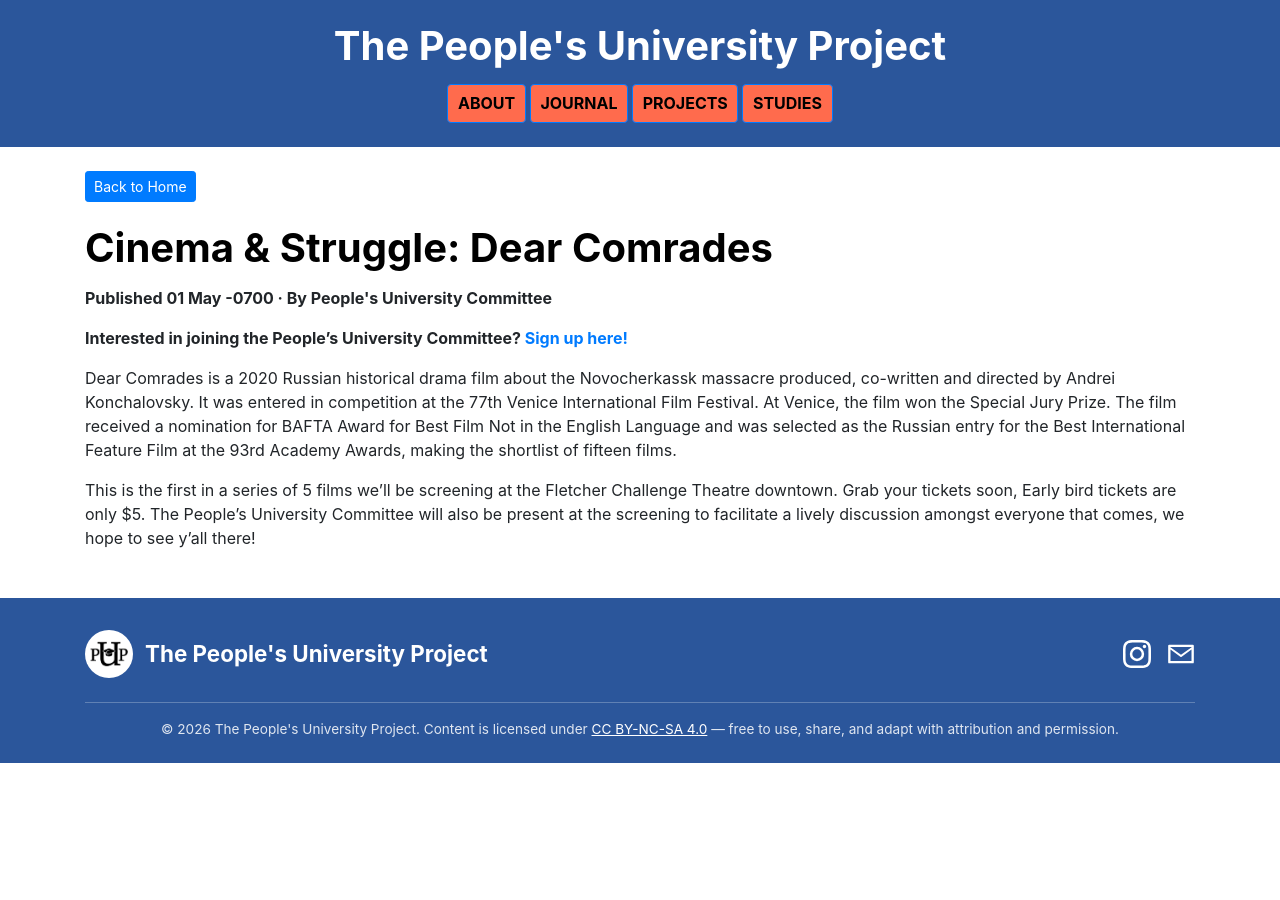
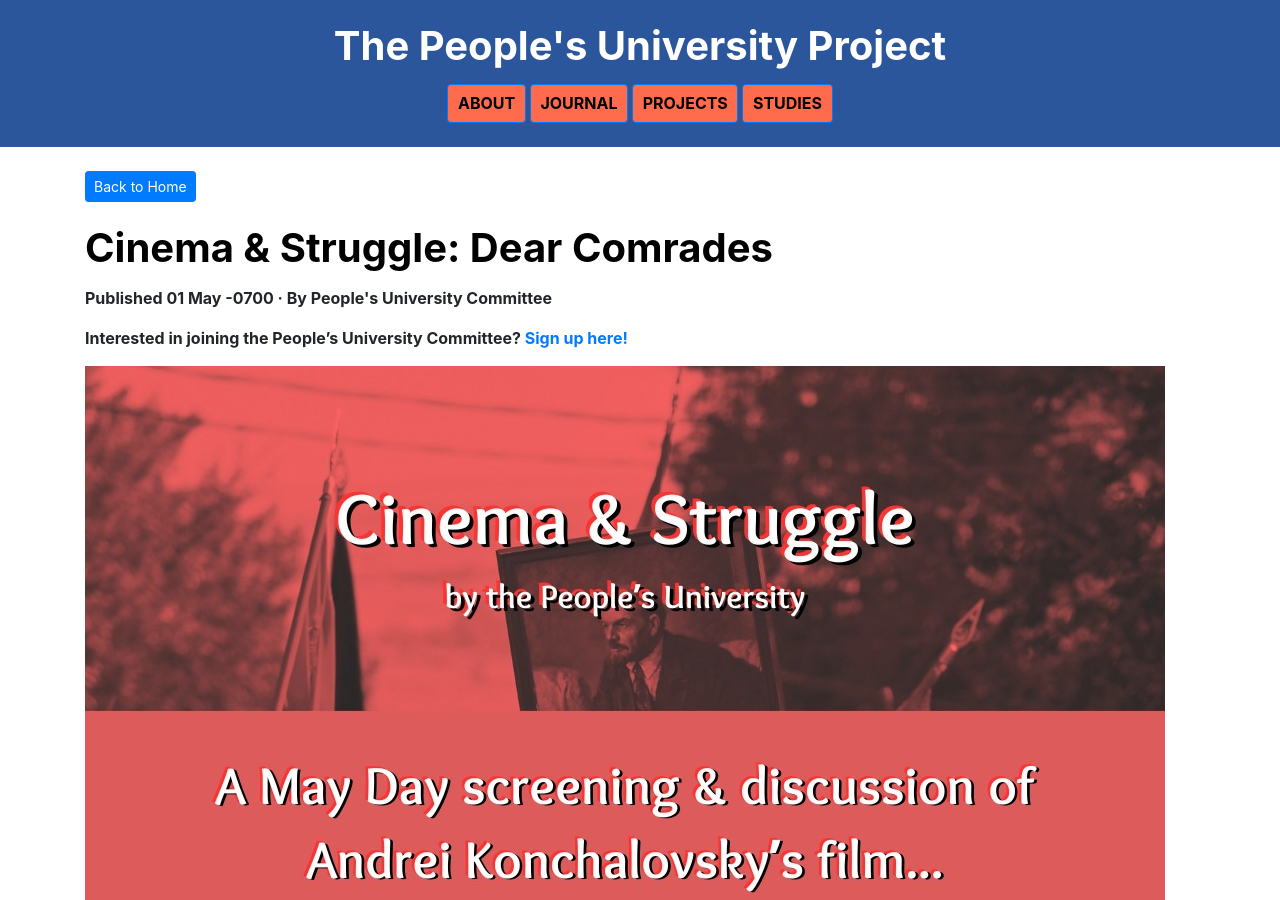
Before and after one commit to Peoples-University/website, a Jekyll site: the page built from _events/ParisIsBurning.md, in a window 1280 px wide and 900 px high. Built offline with Jekyll 4.4.1, drawn with Linux system fonts in a browser that asks for light colours.

Commit message:
Update Past Events “ParisIsBurning”

```diff
--- a/_events/ParisIsBurning.md
+++ b/_events/ParisIsBurning.md
@@ -17,6 +17,12 @@ image: https://raw.githubusercontent.com/Peoples-University/website/refs/heads/m
 ---
 **Interested in joining the People's University Committee? [Sign up here!](https://docs.google.com/forms/d/e/1FAIpQLSdWYZgrZ6rFgCRDztLIE_i2kkWJufG4NuBu3Ljw5WWFt7I-Eg/viewform)**
 
+
+
+![](/assets/images/May_CS.jpg)
+
+
+
 Dear Comrades is a 2020 Russian historical drama film about the Novocherkassk massacre produced, co-written and directed by Andrei Konchalovsky. It was entered in competition at the 77th Venice International Film Festival. At Venice, the film won the Special Jury Prize. The film received a nomination for BAFTA Award for Best Film Not in the English Language and was selected as the Russian entry for the Best International Feature Film at the 93rd Academy Awards, making the shortlist of fifteen films.
 
 This is the first in a series of 5 films we'll be screening at the Fletcher Challenge Theatre downtown. Grab your tickets soon, Early bird tickets are only $5. The People's University Committee will also be present at the screening to facilitate a lively discussion amongst everyone that comes, we hope to see y'all there!
```
